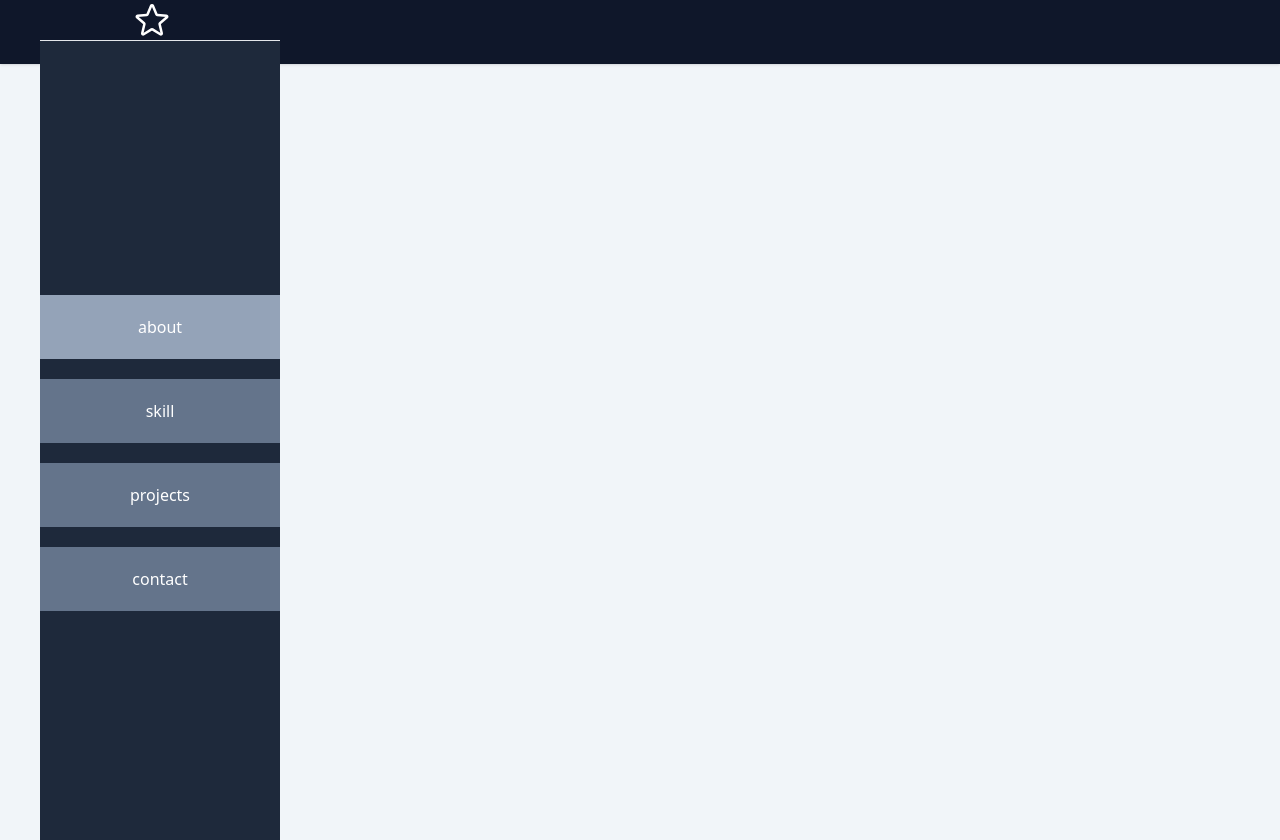
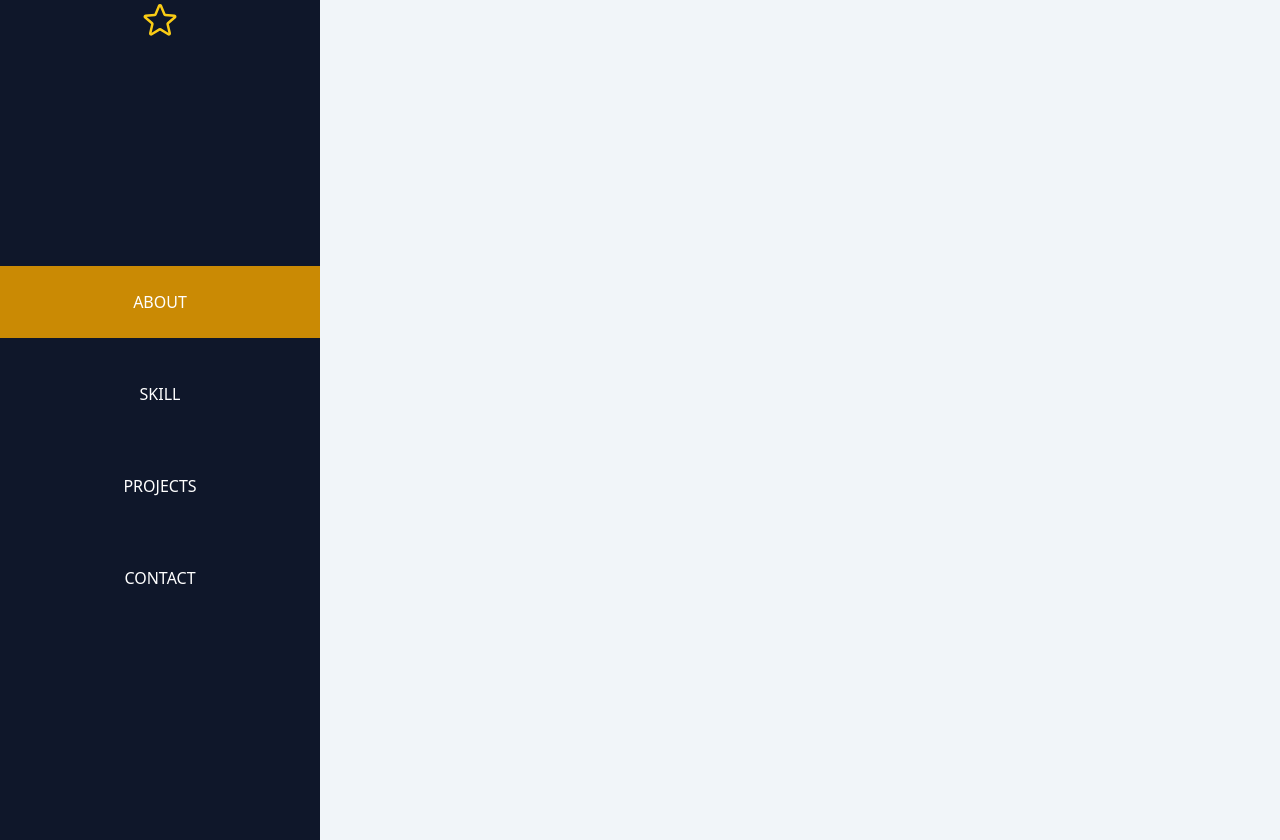
Before and after one commit to pablitomartinez/portfolio-web, a Next.js app in the folder web-portfolio/: page / in a window 1280 px wide. Built offline with nearby package versions, Linux system fonts and the light colour scheme.

Commit message:
estructura lista sin animacion del menu mobile

```diff
--- a/web-portfolio/src/app/components/navbar.jsx
+++ b/web-portfolio/src/app/components/navbar.jsx
@@ -1,11 +1,72 @@
 export default function Navbar() {
   return (
-    <header className="bg-slate-900 px-10 shadow text-white h-100">
+    <div>
+      {/* div desktop  */}
+      <div className="items-center">
+        {/* logo  */}
+        <div className="hidden md:block w-80  bg-slate-900 text-white">
+          <div className="hover:text-yellow-400 hover:transition-all">
+            <a href="#">
+              <svg
+                className="mx-auto my-auto w-10 h-10"
+                fill="none"
+                stroke-width="1.5"
+                stroke="currentColor"
+                viewBox="0 0 24 24"
+                xmlns="http://www.w3.org/2000/svg"
+                aria-hidden="true"
+              >
+                <path
+                  stroke-linecap="round"
+                  stroke-linejoin="round"
+                  d="M11.48 3.499a.562.562 0 0 1 1.04 0l2.125 5.111a.563.563 0 0 0 .475.345l5.518.442c.499.04.701.663.321.988l-4.204 3.602a.563.563 0 0 0-.182.557l1.285 5.385a.562.562 0 0 1-.84.61l-4.725-2.885a.562.562 0 0 0-.586 0L6.982 20.54a.562.562 0 0 1-.84-.61l1.285-5.386a.562.562 0 0 0-.182-.557l-4.204-3.602a.562.562 0 0 1 .321-.988l5.518-.442a.563.563 0 0 0 .475-.345L11.48 3.5Z"
+                ></path>
+              </svg>
+            </a>
+          </div>
+        </div>
+        {/* links de navegacion  */}
+        <div className="hidden md:flex text-center justify-center items-center flex-col text-white h-screen w-80  space-y-5 my-auto bg-slate-900 hove:bg-yellow-600 ">
+          {/* links */}
+          <a href="#" className="bg-yellow-600 text-white w-full py-6">
+            ABOUT
+          </a>
+          <a href="#" className=" hover:bg-yellow-600 w-full py-6">
+            SKILL
+          </a>
+          <a href="#" className="hover:bg-yellow-600 w-full py-6">
+            PROJECTS
+          </a>
+          <a href="#" className=" hover:bg-yellow-600 w-full  py-6">
+            CONTACT
+          </a>
+        </div>
+      </div>
 
+      {/* div mobile  */}
+      <div className=" px-10 md:hidden">
         {/* navmobile */}
-      <div className="flex justify-between h-16 items-center md:block ">
-        {/* logo */}
-        <div className="items-center md:pl-20 ml-3">
+        <div className="flex justify-between h-16 items-center md:block">
+          {/* boton menu  */}
+          <button className="hover:text-red-500 focus:bg-slate-500 md:hidden">
+            <svg
+              class="w-6 h-6"
+              fill="none"
+              stroke-width="1.5"
+              stroke="currentColor"
+              viewBox="0 0 24 24"
+              xmlns="http://www.w3.org/2000/svg"
+              aria-hidden="true"
+            >
+              <path
+                stroke-linecap="round"
+                stroke-linejoin="round"
+                d="M3.75 6.75h16.5M3.75 12h16.5m-16.5 5.25h16.5"
+              ></path>
+            </svg>
+          </button>
+          {/* logo  */}
+          <div className="items-center md:hidden">
             <div className="hover:text-yellow-400 hover:transition-all">
               <a href="#">
                 <svg
@@ -26,44 +87,6 @@ export default function Navbar() {
               </a>
             </div>
           </div>
-
-        {/* links de navegacion desktop */}
-        <div className="hidden md:flex text-center justify-center items-center flex-col text-white h-screen w-60 space-y-5 bg-slate-800 pt-6 border-t ">
-
-
-          <a href="#" className=" bg-slate-400 w-full py-5">
-            about
-          </a>
-          <a href="#" className=" bg-slate-500 w-full py-5">
-            skill
-          </a>
-          <a href="#" className=" bg-slate-500 w-full py-5">
-            projects
-          </a>
-          <a href="#" className=" bg-slate-500 w-full  py-5">
-            contact
-          </a>
-
-        </div>
-
-        {/* boton menu  */}
-        <button className="hover:text-red-500 focus:bg-slate-500 md:hidden">
-          <svg
-            class="w-6 h-6"
-            fill="none"
-            stroke-width="1.5"
-            stroke="currentColor"
-            viewBox="0 0 24 24"
-            xmlns="http://www.w3.org/2000/svg"
-            aria-hidden="true"
-          >
-            <path
-              stroke-linecap="round"
-              stroke-linejoin="round"
-              d="M3.75 6.75h16.5M3.75 12h16.5m-16.5 5.25h16.5"
-            ></path>
-          </svg>
-        </button>
         </div>
 
         {/* nav-items-mobile */}
@@ -93,6 +116,7 @@ export default function Navbar() {
             Contact
           </a>
         </div>
-    </header>
+      </div>
+    </div>
   );
 }
```
Lines whose indentation alone changed are shown as unchanged.
